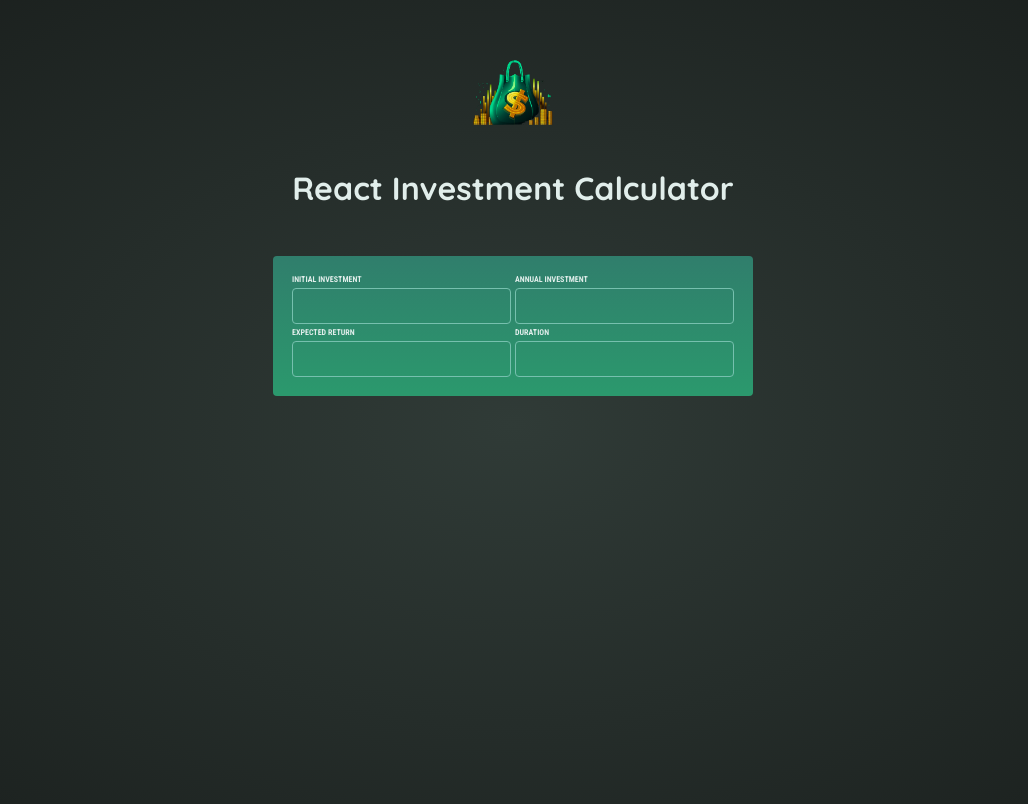
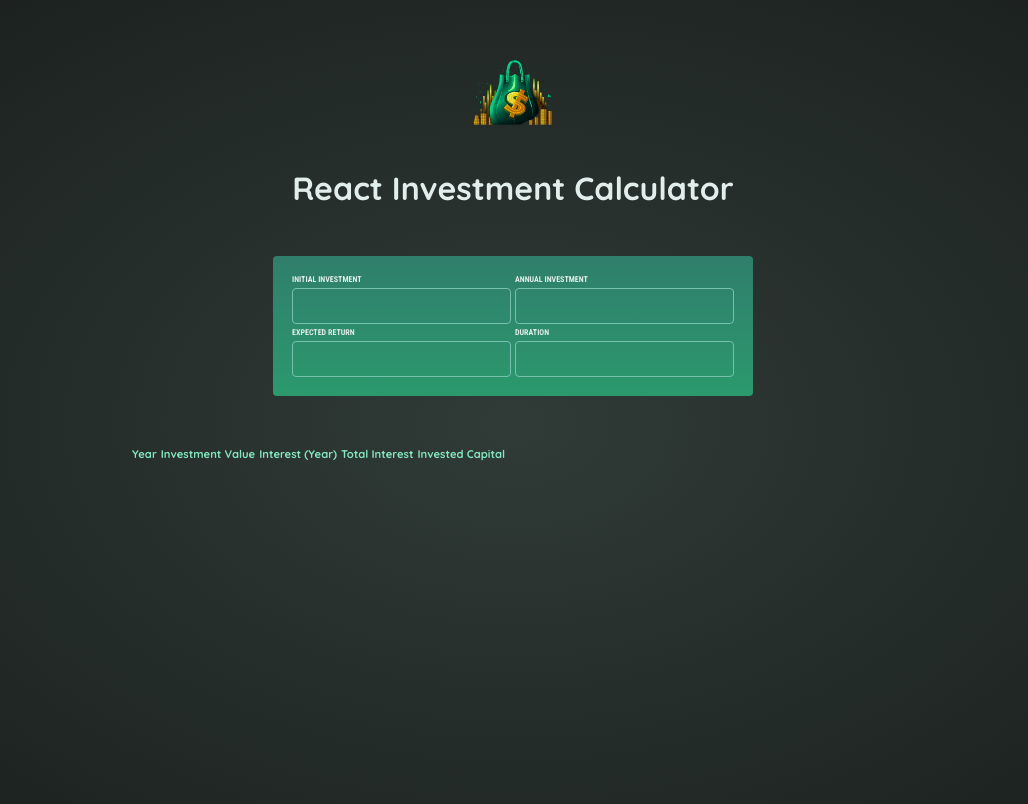
Before and after one commit to calculus0129/react-project-3, a React (Vite) app: page / in a window 1280 px wide. Shown: the top 804 px of the page, without its empty margins (127-1155 px from the left). Built offline with nearby package versions, Linux system fonts and the light colour scheme.

Commit message:
feat: add table result

```diff
--- a/src/App.jsx
+++ b/src/App.jsx
@@ -3,7 +3,6 @@
 import InputText from "./components/InputText";
 import Results from "./components/Results";
 import { useState } from "react";
-import { calculateInvestmentResults } from './util/investment';
 
 function App() {
   const [values, changeValues] = useState({});
@@ -50,7 +49,7 @@
       </table>
     </InputBox>
 
-    <Results values={values}></Results>
+    <Results values={values} id='result' className='center'></Results>
   </>;
 }
 
--- a/src/components/Results.jsx
+++ b/src/components/Results.jsx
@@ -1,4 +1,32 @@
 import {calculateInvestmentResults, formatter} from '../util/investment';
-export default function Results({values}) {
+export default function Results({values, ...props}) {
     console.log(calculateInvestmentResults(values));
+    const investment=values.initialInvestment;
+    let totalInterest = 0;
+    return <div {...props}>
+        <table>
+            <thead>
+                <tr>
+                    <th>Year</th>
+                    <th>Investment Value</th>
+                    <th>Interest (Year)</th>
+                    <th>Total Interest</th>
+                    <th>Invested Capital</th>
+                </tr>
+            </thead>
+            <tbody>
+                {calculateInvestmentResults(values).map((obj)=>{
+                    totalInterest += obj.interest;
+                    return <tr key={obj.year}>
+                        <td> {obj.year}</td>
+                        <td> {formatter.format(obj.valueEndOfYear)}</td>
+                        <td> {formatter.format(obj.interest)}</td>
+                        <td> {formatter.format(totalInterest)}</td>
+                        <td> {investment+obj.year*obj.annualInvestment}</td>
+                    </tr>;
+                })}
+            </tbody>
+        </table>
+    </div>;
+
 }
```
